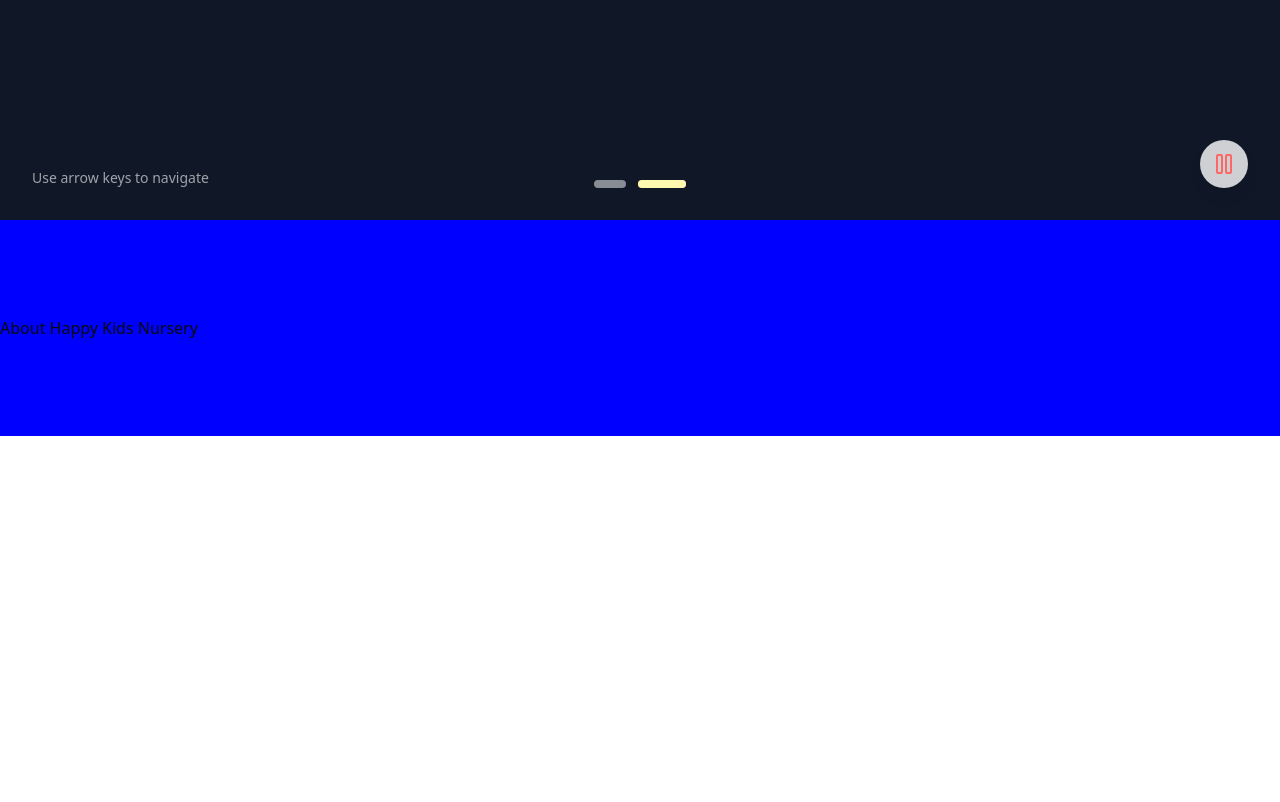
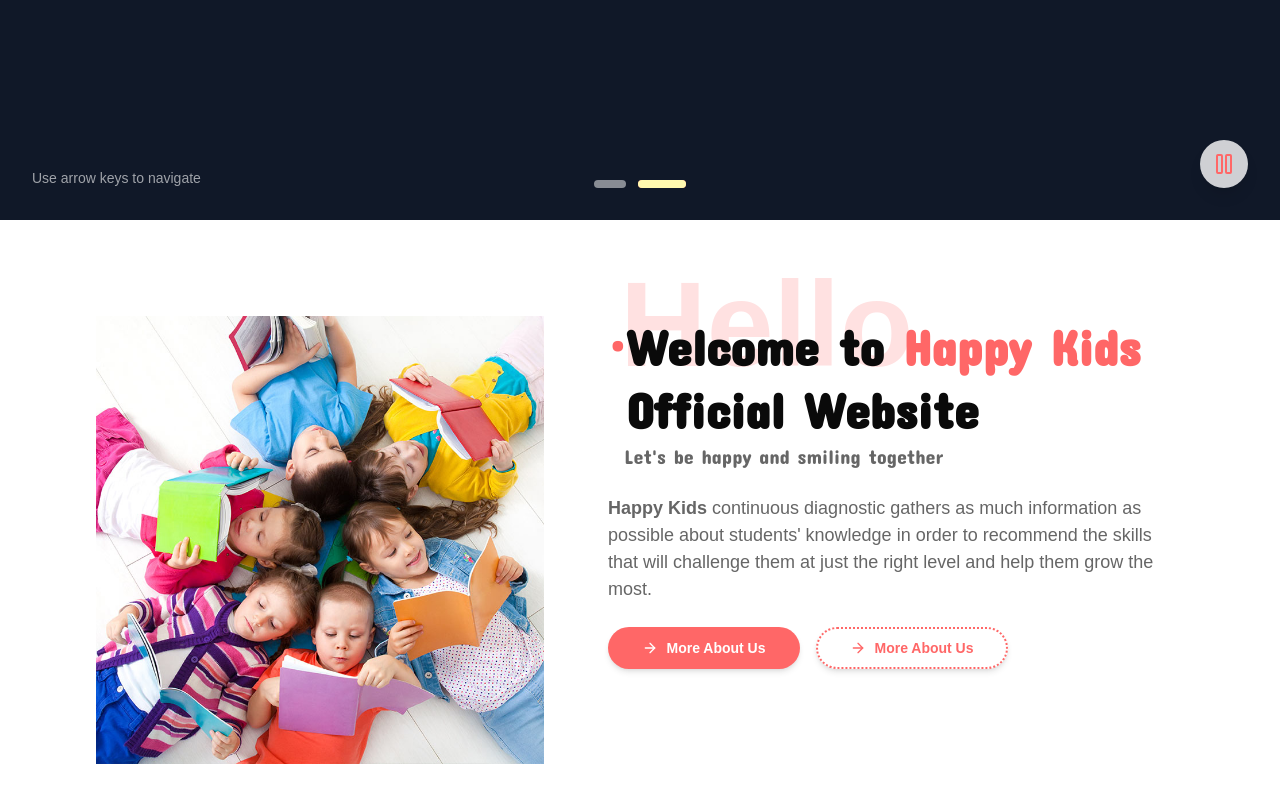
Before and after one commit to Dotun-Balogun/happy-kids, a Next.js app: page / in a window 1280 px wide. Shown: the part 580-1382 px from the top of the page. Before the commit the page ends 1016 px from the top, so only its background shows below. Built offline with nearby package versions, Linux system fonts and the light colour scheme.

Commit message:
HeadingWithText SectionContainer, AboutSection

```diff
--- a/app/globals.css
+++ b/app/globals.css
@@ -8,6 +8,7 @@
   --color-foreground: var(--foreground);
   --font-sans: var(--font-geist-sans);
   --font-mono: var(--font-geist-mono);
+  --font-concert-one: var(--font-concert-one);
   --color-sidebar-ring: var(--sidebar-ring);
   --color-sidebar-border: var(--sidebar-border);
   --color-sidebar-accent-foreground: var(--sidebar-accent-foreground);
@@ -124,6 +125,7 @@
 
   body {
     @apply bg-background text-foreground;
+    font-family: concert-one, Arial, Helvetica,'Segoe UI', Tahoma, Geneva, Verdana, sans-serif;
   }
   html{
     scroll-behavior: smooth;
--- /dev/null
+++ b/components/HeadingWithFaintText.tsx
@@ -0,0 +1,30 @@
+type HeadingWithFaintTextProps = {
+  faintText?: string;
+  children: React.ReactNode;
+  faintTextClassName?: string;
+  headingClassName?: string;
+  containerClassName?: string;
+};
+
+export default function HeadingWithFaintText({
+  faintText,
+  children,
+  faintTextClassName = "",
+  headingClassName = "",
+  containerClassName = "",
+}: HeadingWithFaintTextProps) {
+  return (
+    <div className={`relative ${containerClassName}`}>
+      {/* Faint Background Text */}
+      <div
+        className={`absolute  text-[clamp(60px,16vw,120px)] top-1/2 left-0 -translate-y-1/2 whitespace-nowrap pointer-events-none select-none
+          ${faintTextClassName}`}
+      >
+        {faintText}
+      </div>
+
+      {/* Main Heading */}
+      <div className={`relative z-10  font-concert-one ${headingClassName}`}>{children}</div>
+    </div>
+  );
+}
--- a/components/SectionContainer.tsx
+++ b/components/SectionContainer.tsx
@@ -1,50 +1,50 @@
-"use client";
-
-import React from "react";
 import WaveDivider from "./WaveDivider";
 
+// SectionContainer Component
 type SectionContainerProps = {
-  bgColor?: string;         // Background color of the whole section
-  waveColor?: string;       // Color of the top + bottom waves
-  padding?: string;         // Tailwind padding (default: py-20)
-  topWave?: boolean;        // Toggle top wave
-  bottomWave?: boolean;     // Toggle bottom wave
-  className?: string;       // Extra styles
-  children: React.ReactNode;
+  bgColor?: string;
+  waveColor?: string;
+  waveHeight?: number;
+  padding?: string;
+  topWave?: boolean;
+  bottomWave?: boolean;
+  className?: string;
+  children?: React.ReactNode;
 };
 
-const SectionContainer = ({
+export default function  SectionContainer ({
   bgColor = "#ffffff",
   waveColor = "#ffffff",
-  padding = "py-20",
+  waveHeight = 100,
+  padding = "",
   topWave = true,
   bottomWave = true,
-  className,
+  className = "",
   children,
-}: SectionContainerProps) => {
+}: SectionContainerProps) {
   return (
-    <section
-      className={`relative w-full overflow-hidden ${padding} ${className ?? ""}`}
-      style={{ backgroundColor: bgColor }}
-    >
+    <div className="relative w-full">
       {/* Top Wave */}
       {topWave && (
-        <div className="absolute top-0 left-0 w-full -translate-y-full">
-          <WaveDivider position="top" color={waveColor} height={100} />
+        <div className="w-full" style={{ marginBottom: 0 }}>
+          <WaveDivider position="bottom" color={waveColor} height={waveHeight} />
         </div>
       )}
 
-      {/* Content */}
-      <div className="relative z-10">{children}</div>
+      {/* Content Section */}
+      <section
+        className={`w-full ${padding} ${className}`}
+        style={{ backgroundColor: bgColor }}
+      >
+        {children}
+      </section>
 
       {/* Bottom Wave */}
       {bottomWave && (
-        <div className="absolute bottom-0 left-0 w-full translate-y-full">
-          <WaveDivider position="bottom" color={waveColor} height={100} />
+        <div className="w-full" style={{ marginTop: 0 }}>
+          <WaveDivider position="top" color={waveColor} height={waveHeight} />
         </div>
       )}
-    </section>
+    </div>
   );
 };
-
-export default SectionContainer;
--- a/components/sections/homepage/AboutSection.tsx
+++ b/components/sections/homepage/AboutSection.tsx
@@ -1,13 +1,68 @@
 import SectionContainer from '@/components/SectionContainer'
+import Image from 'next/image'
 import React from 'react'
+import KidsImage from '@/app/assets/images/kids.jpg'
+import HeadingWithFaintText from '@/components/HeadingWithFaintText'
+import { Button } from '@/components/ui/button'
+import { ArrowRight } from 'lucide-react'
 
 const AboutSection = () => {
   return (
-        <SectionContainer bgColor="blue"  waveColor="#f9fafb" padding="py-16 lg:py-24">
-        <h1>
-            About Happy Kids Nursery
-        </h1>
-        </SectionContainer>
+    <div className='w-full container mx-auto px-4'>
+      <SectionContainer topWave={false} className=' mb-20 flex flex-col md:flex-row items-cente justify-center py-12 md:py-24 gap-8 md:gap-16'>
+      <div className='max-w-md h-[317px] w-[317px] md:w-[599px] md:h-[599px]'>
+         <Image
+          src={KidsImage}
+          alt='kids image reading'
+         />
+      </div>
+      <div className='max-w-xl '>
+        <HeadingWithFaintText
+              faintText={'Hello'}
+              containerClassName="mb-6 text-center md:text-left "
+              faintTextClassName='text-7xl top-2 text-primary/20 font-bold left-3 '
+            >
+
+                <h1 className="text-[32px] md:text-[50px] font-black leading-tight">
+                  <span className="flex items-start">
+                    <span className="text-primary text-2xl md:text-4xl mt-2">
+                      •
+                    </span>
+                    <span>
+                      Welcome to{" "}
+                      <span className="text-primary">Happy Kids</span>{" "}
+                      Official Website
+                    </span>
+                  </span>
+                </h1>
+            <span className="text-[20px] text-[#666666] mt-[20px] px-4">Let's be happy and smiling together</span>
+            </HeadingWithFaintText>
+            <div>
+              <p className="text-[18px]  text-[#666666] text-center md:text-left">
+                <strong>Happy Kids</strong> continuous diagnostic gathers
+                 as much information as possible about students' knowledge
+                  in order to recommend the skills that will challenge them at
+                   just the right level and help them grow the most.</p>
+
+
+
+              <div className='flex flex-col gap-4 md:flex-row items-center'>
+                <Button  className="mt-6 w-[192px] h-[42px] bg-primary text-white font-semibold rounded-full shadow-md hover:bg-secondary hover:border-2  hover:border-dotted border-primary hover:text-primary">
+
+                <ArrowRight />More About Us
+                </Button>
+
+
+ <Button  className="mt-6 w-[192px] h-[42px] hover:bg-primary hover:text-secondary font-semibold rounded-full shadow-md bg-white border-2 border-dotted border-primary text-primary">
+
+                <ArrowRight />More About Us
+                </Button>
+
+              </div>
+            </div>
+      </div>
+      </SectionContainer>
+    </div>
   )
 }
 
--- /dev/null
+++ b/components/ui/FaintText.tsx
@@ -0,0 +1,22 @@
+import React from "react";
+
+interface FaintTextProps {
+  text: string;
+  className?: string;
+}
+
+const FaintText = ({ text, className }: FaintTextProps) => {
+  return (
+    <span
+      className={`absolute -top-10 md:-top-16 left-1/2 md:left-0
+      -translate-x-1/2 md:translate-x-0
+      text-[60px] md:text-[120px]
+      font-extrabold text-secondary/10
+      select-none whitespace-nowrap pointer-events-none ${className}`}
+    >
+      {text}
+    </span>
+  );
+};
+
+export default FaintText;
```
Also changed, not shown: app/assets/images/kids.jpg (renamed from app/assets/images/p10 (1).jpg).
